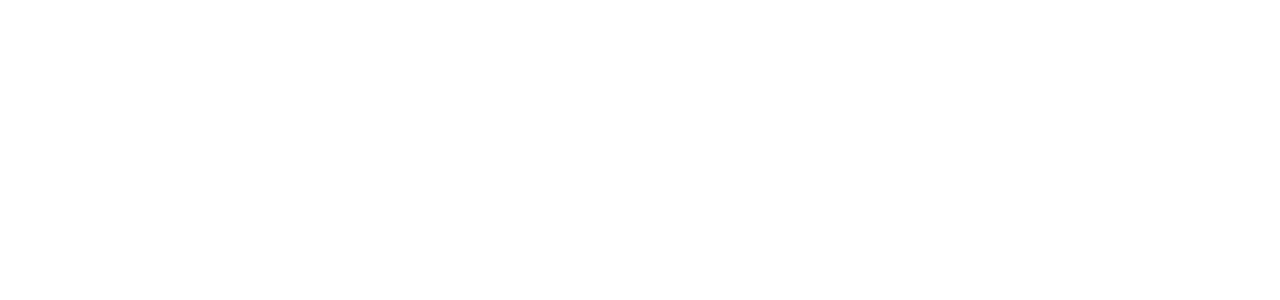
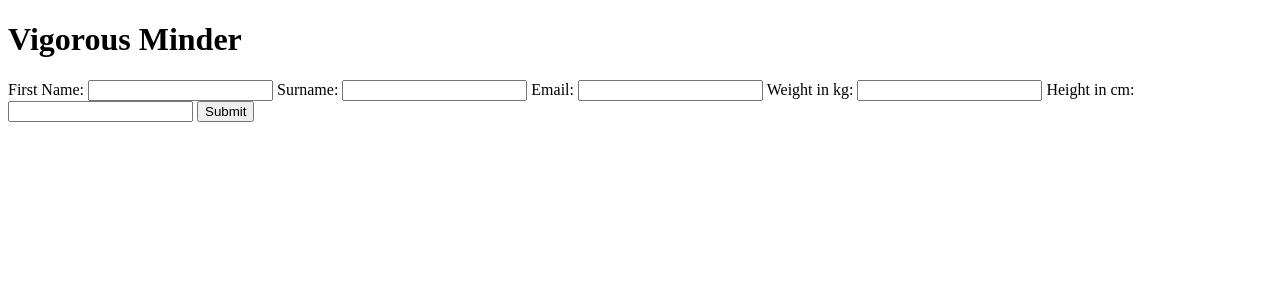
Before and after one commit to Klurifixus/Vigorous, a Flask app: page / in a window 1280 px wide. Before the commit the part shown is empty. Shown: the top 300 px of the page. Run offline with Flask 2, Linux system fonts and the light colour scheme.

Commit message:
write basic for html

```diff
--- a/my-dir/templates/index.html
+++ b/my-dir/templates/index.html
@@ -6,7 +6,27 @@
     <title>Vigorous Minder</title>
 </head>
 <body>
+    <h1>Vigorous Minder</h1>
+    <form>
+        <label>First Name: </label>
+        <input type="text" name="first_name">
 
+        <label>Surname: </label>
+        <input type="text" name="Surname">
+
+        <label>Email: </label>
+        <input type="text" name="mail">
+
+        <label>Weight in kg: </label>
+        <input type="text" name="weight_kg">
+
+        <label>Height in cm: </label>
+        <input type="text" name="first_name">
+
+        <input type="submit" value="Submit">
+
+
+    </form>
 
 </body>
 </html>
```
